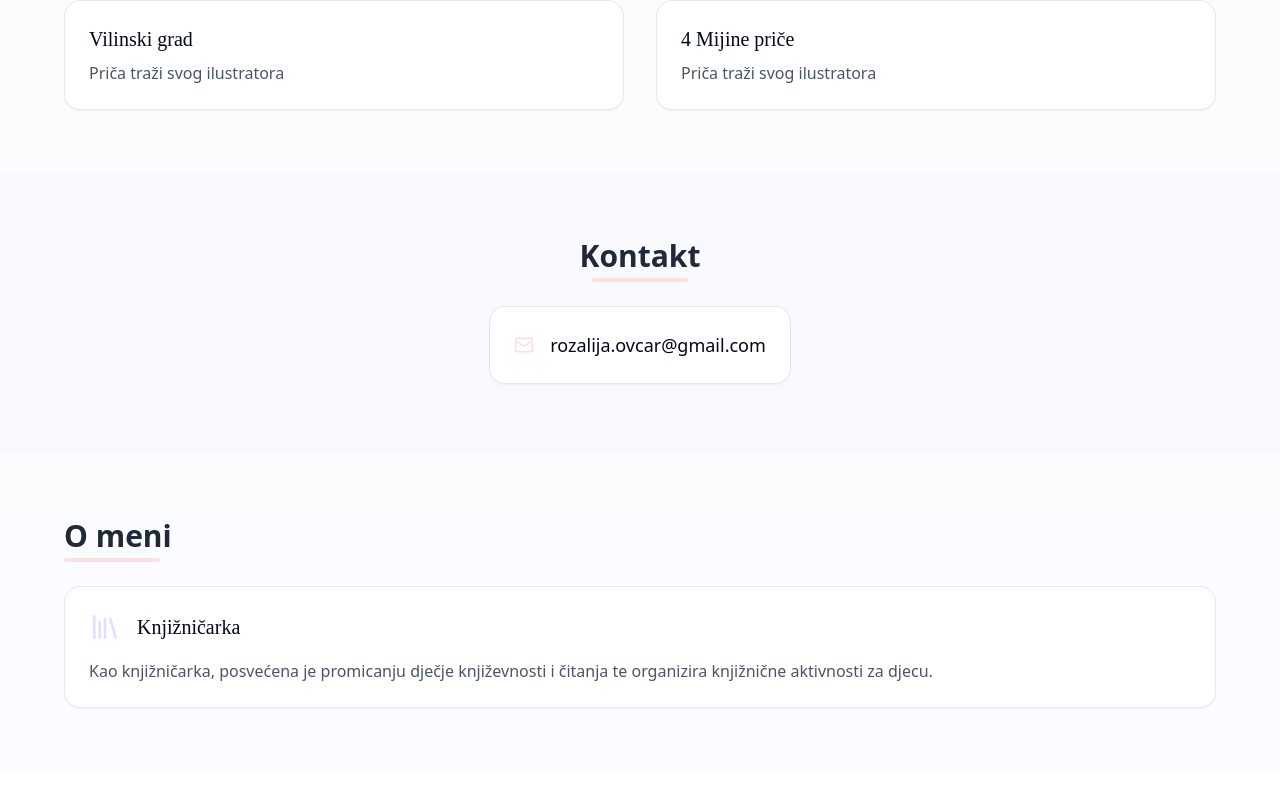
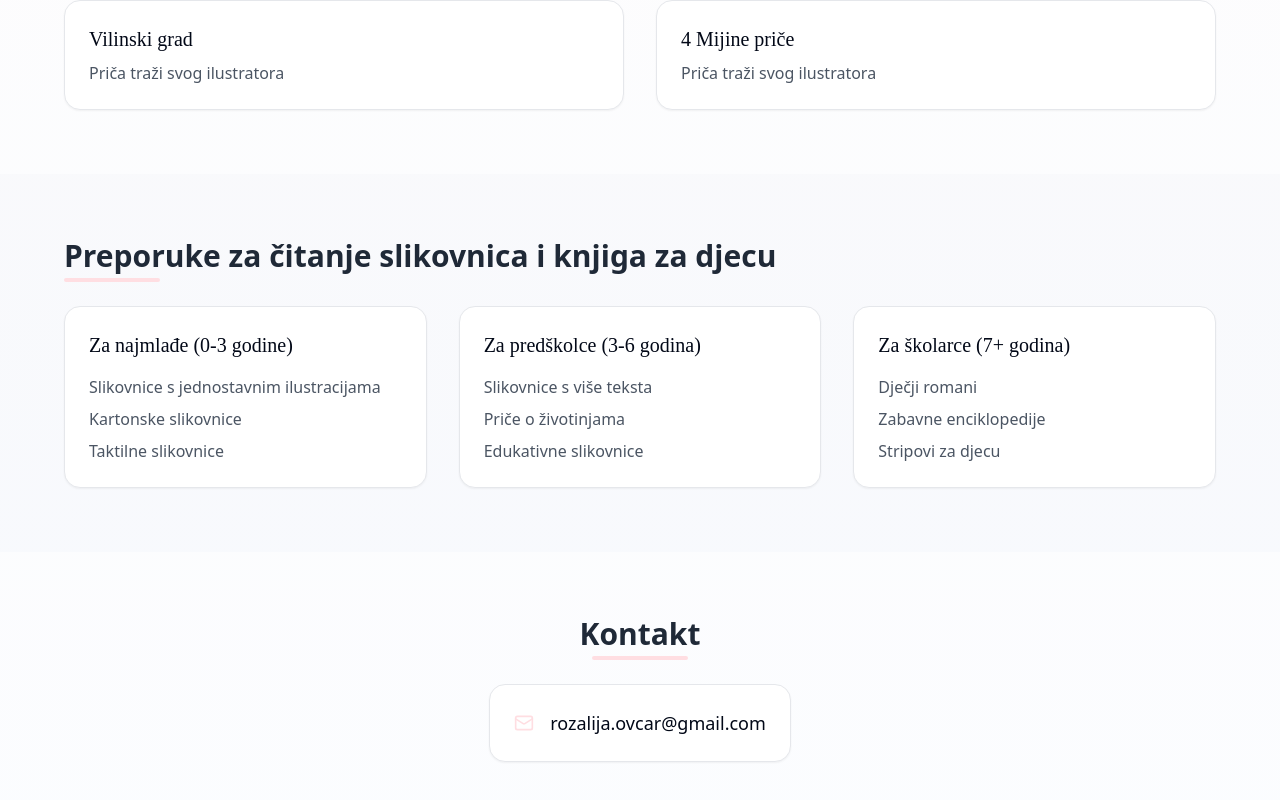
Before and after one commit to TatjanaRozalijaOvcar/pastel-storyland, a React (Vite) app: page / in a window 1280 px wide. Shown: the part 1930-2730 px from the top of the page. Before the commit the page ends 2702 px from the top, so only its background shows below. Built offline with nearby package versions, Linux system fonts and the light colour scheme.

Commit message:
Add reading recommendations section
Added a new section after "Looking for Illustrators" section, containing recommendations for children's books.

```diff
--- a/src/pages/Index.tsx
+++ b/src/pages/Index.tsx
@@ -1,3 +1,4 @@
+
 import { Card } from "@/components/ui/card";
 import { Button } from "@/components/ui/button";
 import { BookOpen, Mail, Library } from "lucide-react";
@@ -111,8 +112,41 @@ const Index = () => {
         </div>
       </section>
 
+      {/* Book Recommendations */}
+      <section className="page-section" style={{ "--section-delay": "4" } as React.CSSProperties}>
+        <div className="max-w-6xl mx-auto">
+          <h2 className="section-title">Preporuke za čitanje slikovnica i knjiga za djecu</h2>
+          <div className="grid grid-cols-1 md:grid-cols-2 lg:grid-cols-3 gap-8">
+            <Card className="book-card">
+              <h3 className="font-playfair text-xl mb-4">Za najmlađe (0-3 godine)</h3>
+              <ul className="space-y-2 text-gray-600">
+                <li>Slikovnice s jednostavnim ilustracijama</li>
+                <li>Kartonske slikovnice</li>
+                <li>Taktilne slikovnice</li>
+              </ul>
+            </Card>
+            <Card className="book-card">
+              <h3 className="font-playfair text-xl mb-4">Za predškolce (3-6 godina)</h3>
+              <ul className="space-y-2 text-gray-600">
+                <li>Slikovnice s više teksta</li>
+                <li>Priče o životinjama</li>
+                <li>Edukativne slikovnice</li>
+              </ul>
+            </Card>
+            <Card className="book-card">
+              <h3 className="font-playfair text-xl mb-4">Za školarce (7+ godina)</h3>
+              <ul className="space-y-2 text-gray-600">
+                <li>Dječji romani</li>
+                <li>Zabavne enciklopedije</li>
+                <li>Stripovi za djecu</li>
+              </ul>
+            </Card>
+          </div>
+        </div>
+      </section>
+
       {/* Contact */}
-      <section className="page-section" style={{ "--section-delay": "4" } as React.CSSProperties}>
+      <section className="page-section bg-white/50" style={{ "--section-delay": "5" } as React.CSSProperties}>
         <div className="max-w-6xl mx-auto text-center">
           <h2 className="section-title justify-center after:left-1/2 after:-translate-x-1/2">Kontakt</h2>
           <Card className="book-card inline-block">
@@ -127,7 +161,7 @@ const Index = () => {
       </section>
 
       {/* About */}
-      <section className="page-section bg-white/50" style={{ "--section-delay": "5" } as React.CSSProperties}>
+      <section className="page-section" style={{ "--section-delay": "6" } as React.CSSProperties}>
         <div className="max-w-6xl mx-auto">
           <h2 className="section-title">O meni</h2>
           <Card className="book-card">
```
